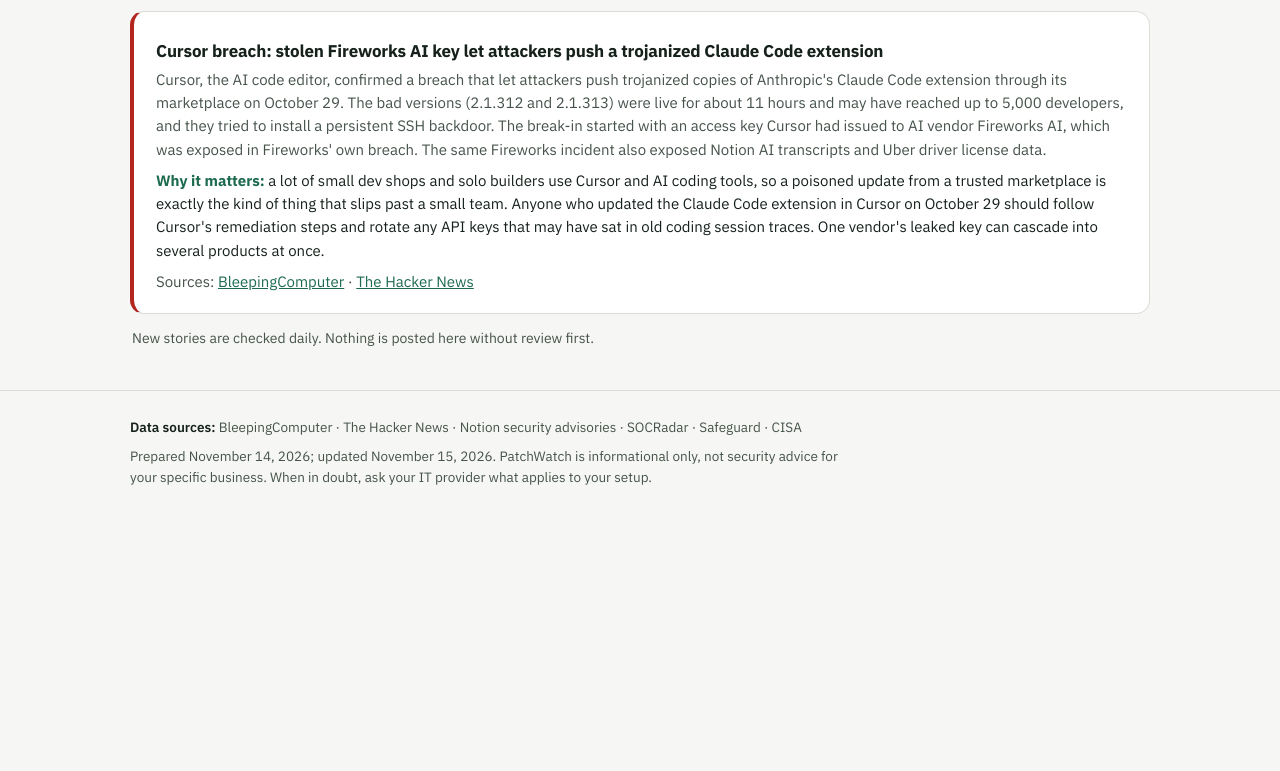
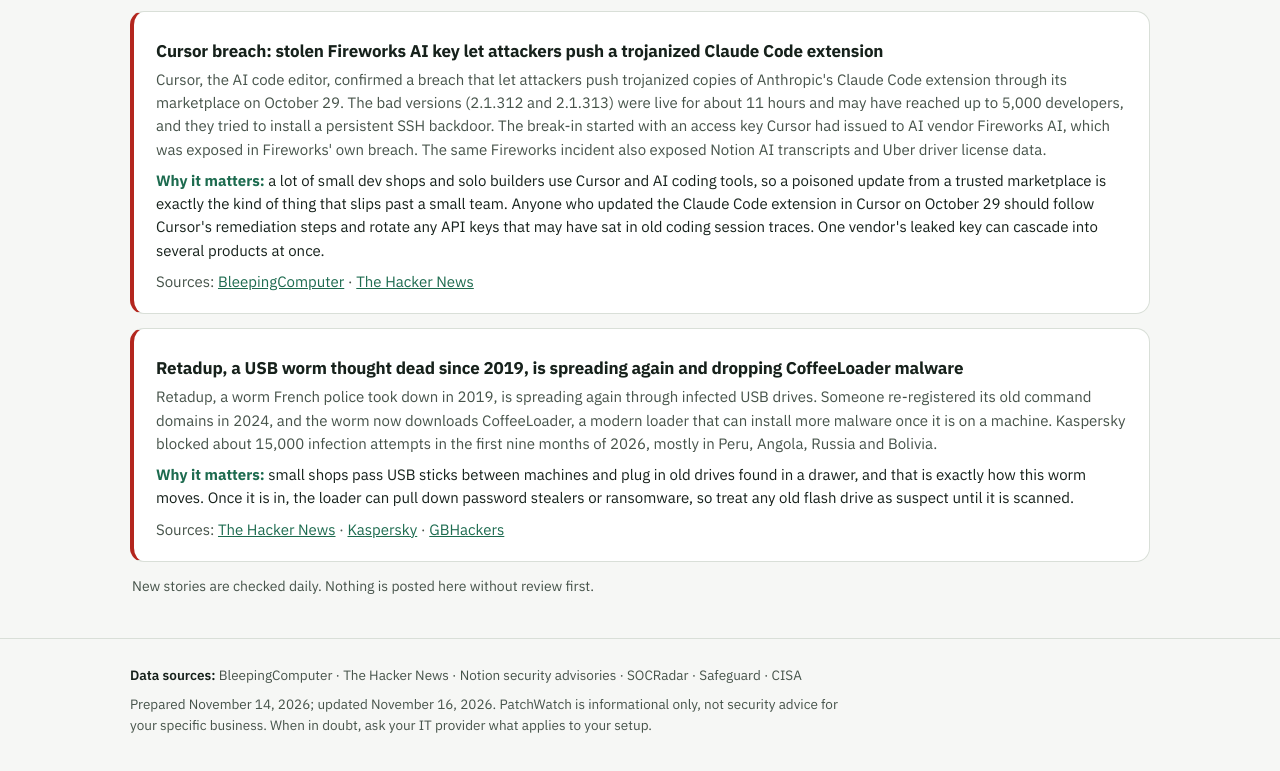
Before and after one commit to patchwatchsmb/patchwatch, a plain HTML site: page what-got-hacked-this-week.html in a window 1280 px wide. Shown: the part 1927-2698 px from the top of the page. Before the commit the page ends 2463 px from the top, so only its background shows below. Drawn offline with Linux system fonts and the light colour scheme; a script that the page names is missing.

Commit message:
Add Retadup CoffeeLoader story to What Got Hacked This Week

```diff
--- a/what-got-hacked-this-week.html
+++ b/what-got-hacked-this-week.html
@@ -354,10 +354,10 @@
         </p>
         <h1>What got hacked this week</h1>
         <p class="tagline">Breaches and malware campaigns that hit small businesses and the tools they rely on, in plain English.</p>
-        <p class="updated">Week of November 9, 2026 · Updated November 15, 2026</p>
+        <p class="updated">Week of November 9, 2026 · Updated November 16, 2026</p>
         <div class="stats">
           <div class="stat">
-            <span class="num">6</span>
+            <span class="num">7</span>
             <span class="lbl">stories small businesses should know about this week</span>
           </div>
           <div class="stat">
@@ -421,6 +421,13 @@
           <p>Sources: <a href="https://www.bleepingcomputer.com/news/security/cursor-confirms-security-breach-led-to-malicious-claude-code-extension/">BleepingComputer</a> · <a href="http://thehackernews.com/2026/11/stolen-fireworks-ai-key-led-to-cursor.html">The Hacker News</a></p>
         </article>
 
+        <article class="brief-card status-open">
+          <h3>Retadup, a USB worm thought dead since 2019, is spreading again and dropping CoffeeLoader malware</h3>
+          <p>Retadup, a worm French police took down in 2019, is spreading again through infected USB drives. Someone re-registered its old command domains in 2024, and the worm now downloads CoffeeLoader, a modern loader that can install more malware once it is on a machine. Kaspersky blocked about 15,000 infection attempts in the first nine months of 2026, mostly in Peru, Angola, Russia and Bolivia.</p>
+          <p class="do"><strong>Why it matters:</strong> small shops pass USB sticks between machines and plug in old drives found in a drawer, and that is exactly how this worm moves. Once it is in, the loader can pull down password stealers or ransomware, so treat any old flash drive as suspect until it is scanned.</p>
+          <p>Sources: <a href="https://thehackernews.com/2026/11/retadup-worm-resurfaces-7-years-after.html">The Hacker News</a> · <a href="https://www.kaspersky.com/blog/retadup-worm-resurrected-brings-coffeeloader-infections/56677/">Kaspersky</a> · <a href="https://gbhackers.com/coffeeloader-malware-attack/">GBHackers</a></p>
+        </article>
+
         <p class="table-note">New stories are checked daily. Nothing is posted here without review first.</p>
       </section>
     </main>
@@ -428,7 +435,7 @@
     <footer>
       <div class="wrap">
         <p class="sources"><strong>Data sources:</strong> BleepingComputer · The Hacker News · Notion security advisories · SOCRadar · Safeguard · CISA</p>
-        <p>Prepared November 14, 2026; updated November 15, 2026. PatchWatch is informational only, not security advice for your specific business. When in doubt, ask your IT provider what applies to your setup.</p>
+        <p>Prepared November 14, 2026; updated November 16, 2026. PatchWatch is informational only, not security advice for your specific business. When in doubt, ask your IT provider what applies to your setup.</p>
       </div>
     </footer>
     <script>
```
